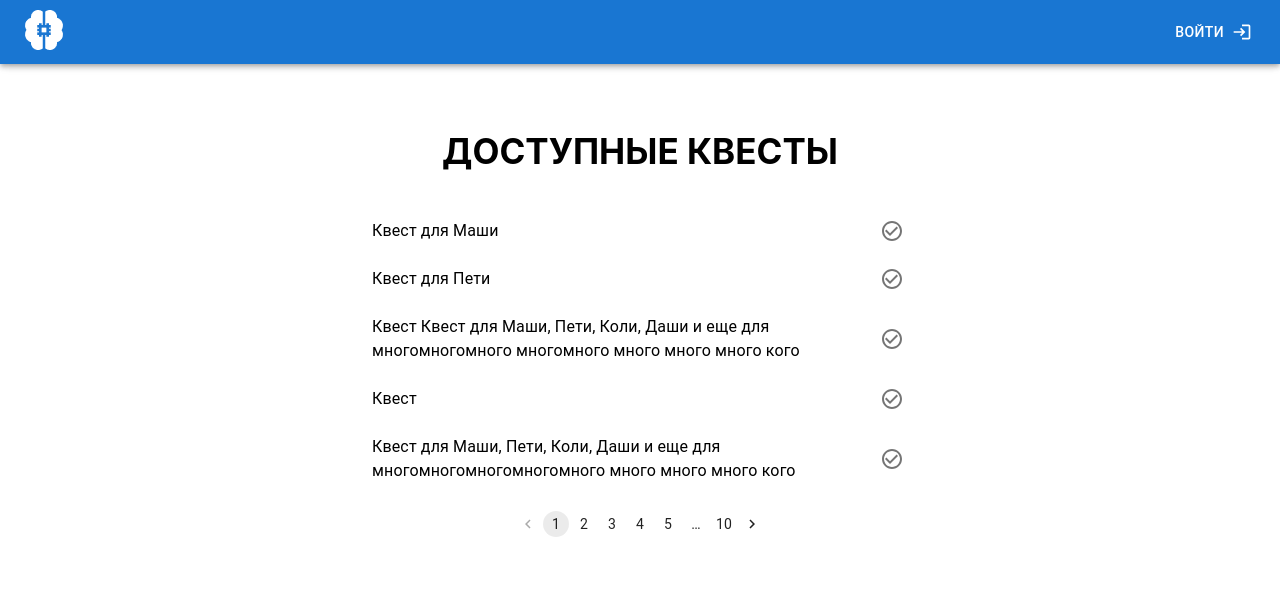
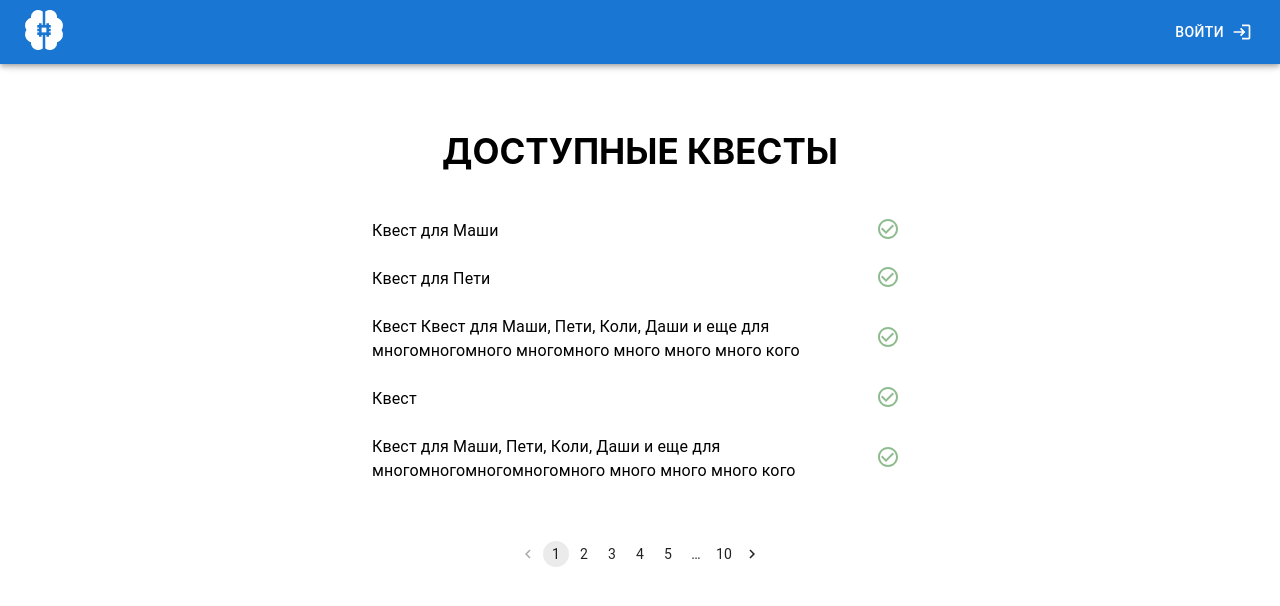
Before and after one commit to superhorsy/quest-app-frontend, a React (Create React App) app: page /panel/available-quests in a window 1280 px wide. Shown: the top 606 px of the page. Built offline with nearby package versions, Linux system fonts and the light colour scheme.

Commit message:
AvailableQuests: добавлена логика скрытия галочки, изменен цвет галочки

```diff
--- a/src/pages/availableQuestsPage/availableQuestsPage.js
+++ b/src/pages/availableQuestsPage/availableQuestsPage.js
@@ -3,7 +3,6 @@ import {
     ListItemText,
     List,
     ListItem,
-    IconButton,
     Container,
     Pagination,
     ListItemSecondaryAction,
@@ -35,7 +34,11 @@ const availableQuests = [
         name: 'Квест для Маши, Пети, Коли, Даши и еще для многомногомногомногомного много много много кого',
     },
 ]
+
 export const AvailableQuestsPage = () => {
+
+    const isVisible = true;
+
     return (
         <div className="page-container">
             <div className="main-container">
@@ -44,20 +47,21 @@ export const AvailableQuestsPage = () => {
                     <Grid container spacing={1}>
                         <List>
                             {availableQuests.map((quest) => (
-                                <ListItem
-                                    key={quest.id}
-                                    button
-                                >
-                                    <Grid item xs={10}><ListItemText>{quest.name}</ListItemText></Grid>
-                                    <Grid item xs={2}><ListItemSecondaryAction>
-                                        <IconButton edge="end" aria-label="check">
-                                            <CheckCircleOutlineIcon/>
-                                        </IconButton>
-                                    </ListItemSecondaryAction>
+                                <ListItem key={quest.id} button>
+                                    <Grid item xs={10}>
+                                        <ListItemText>{quest.name}</ListItemText>
+                                    </Grid>
+                                    <Grid item xs={2}>
+                                        <ListItemSecondaryAction>
+                                            <CheckCircleOutlineIcon
+                                                edge="end"
+                                                sx={{ color: "#8FBC8F" }}
+                                                style={{ display: isVisible ? "true" : "none" }}
+                                            />
+                                        </ListItemSecondaryAction>
                                     </Grid>
                                 </ListItem>
                             ))}
-
                         </List>
                         <Grid item xs={12}>
                             <Pagination className={style.pagination} count={10} size="small"/>
--- a/src/pages/availableQuestsPage/availableQuestsPage.module.scss
+++ b/src/pages/availableQuestsPage/availableQuestsPage.module.scss
@@ -1,4 +1,5 @@
 .pagination {
   display: flex;
   justify-content: center;
+  padding-top: 30px;
 }
```
